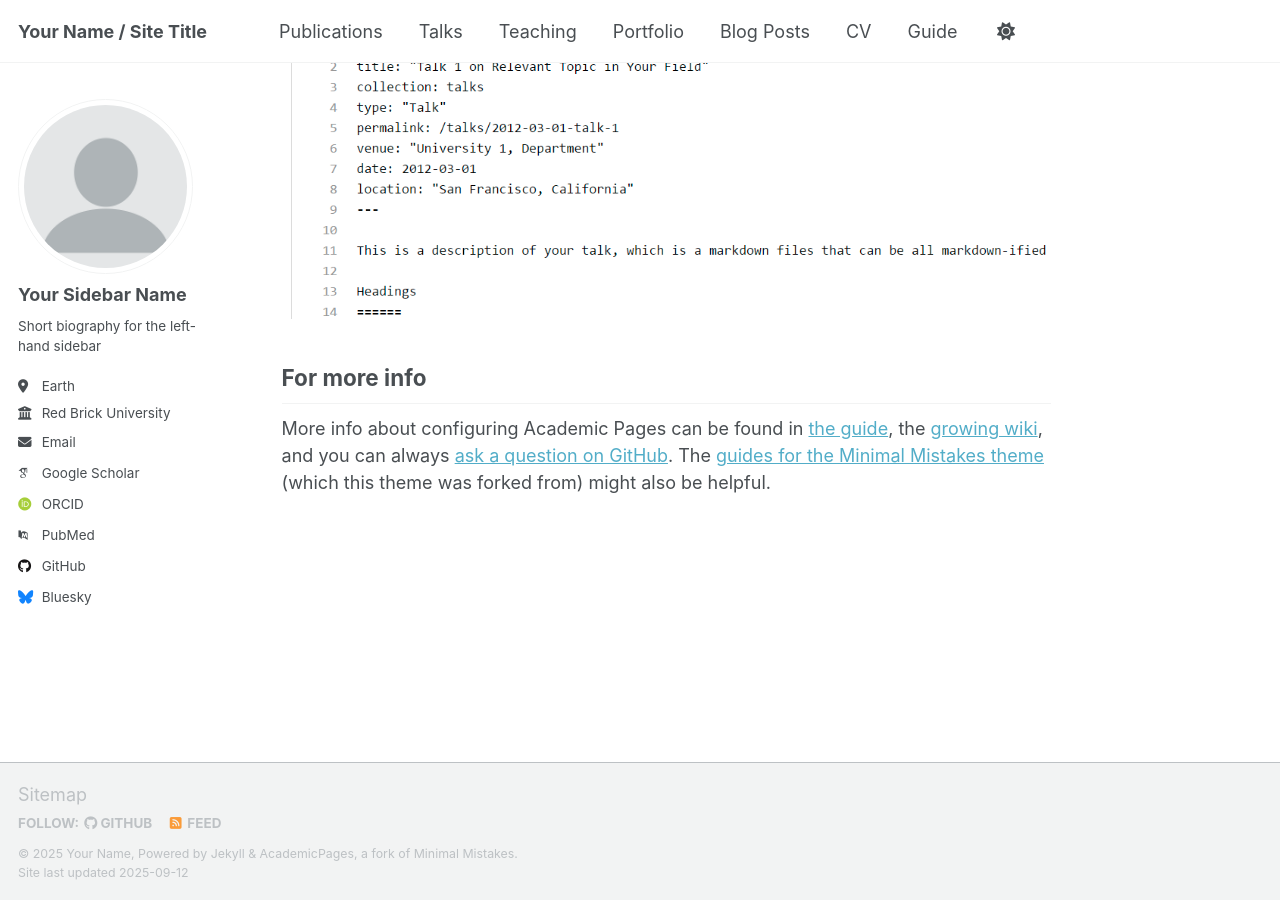
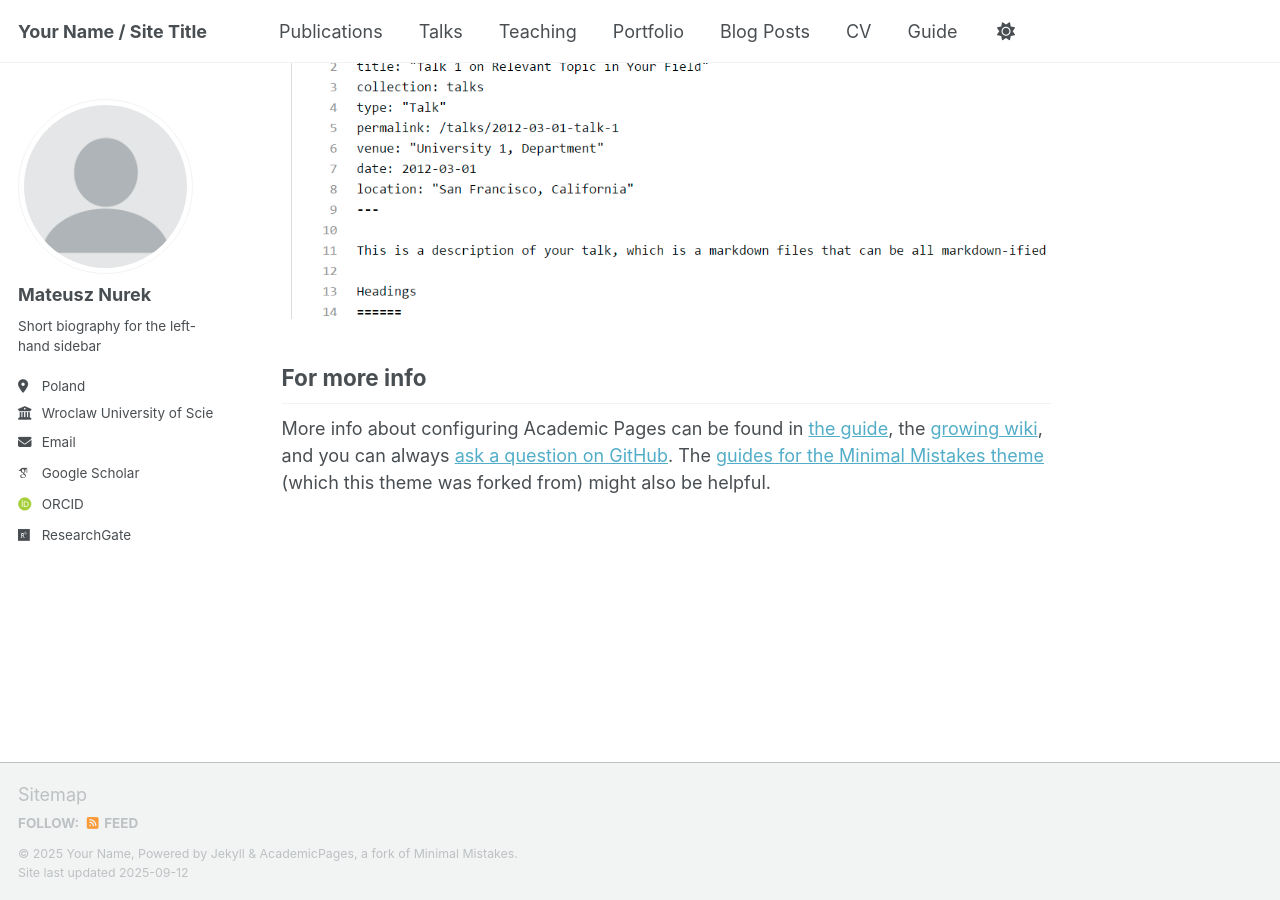
Before and after one commit to nurek-mateusz/nurek-mateusz.github.io, a Jekyll site: the page built from _pages/about.md, in a window 1280 px wide and 900 px high, scrolled down 2880 px. Built offline with Jekyll 4.4.1, drawn with Linux system fonts in a browser that asks for light colours; some web fonts are replaced; a script that is not in the unit is left out.

Commit message:
Update _config.yml

```diff
--- a/_config.yml
+++ b/_config.yml
@@ -24,37 +24,37 @@ repository               : "academicpages/academicpages.github.io"
 author:
   # Biographic information
   avatar           : "profile.png"
-  name             : "Your Sidebar Name"
+  name             : "Mateusz Nurek"
   pronouns         : # example: "she/her"
   bio              : "Short biography for the left-hand sidebar"
-  location         : "Earth"
-  employer         : "Red Brick University"
+  location         : "Poland"
+  employer         : "Wroclaw University of Science and Technology"
   uri              : # URL
-  email            : "none@example.org"
+  email            : "mateusz.nurek@pwr.edu.pl"
 
   # Academic websites
   academia         : # URL
   arxiv            : # URL - Update with the correct link to your profile
-  googlescholar    : "https://scholar.google.com/citations?user=PS_CX0AAAAAJ"
+  googlescholar    : "https://scholar.google.com/citations?user=H8fsOdkAAAAJ&hl=pl"
   inspire-hep      : # URL
   impactstory      : # URL
-  orcid            : "http://orcid.org/yourorcidurl"
+  orcid            : "https://orcid.org/0000-0003-1863-9331"
   semantic         : # URL
-  pubmed           : "https://www.ncbi.nlm.nih.gov/pubmed/?term=john+snow"
-  researchgate     : # URL
+  pubmed           : # URL
+  researchgate     : "https://www.researchgate.net/profile/Mateusz_Nurek"
   scopus           : # URL
 
   # Repositories and software development
   bitbucket        : # Username - Update with your username on the site
   codepen          : # Username
   dribbble         : # Username
-  github           : "academicpages"
+  github           : #"academicpages"
   kaggle           : # Username
   stackoverflow    : # User number or user number and name (i.e., use "1" or "1/jeff-atwood")
 
   # Social media
   artstation       : # Username
-  bluesky          : "bsky.app" # Replace this with you Bluesky username
+  bluesky          : # Username # Replace this with you Bluesky username
   facebook         : # Username
   flickr           : # Username
   foursquare       : # Username
```
